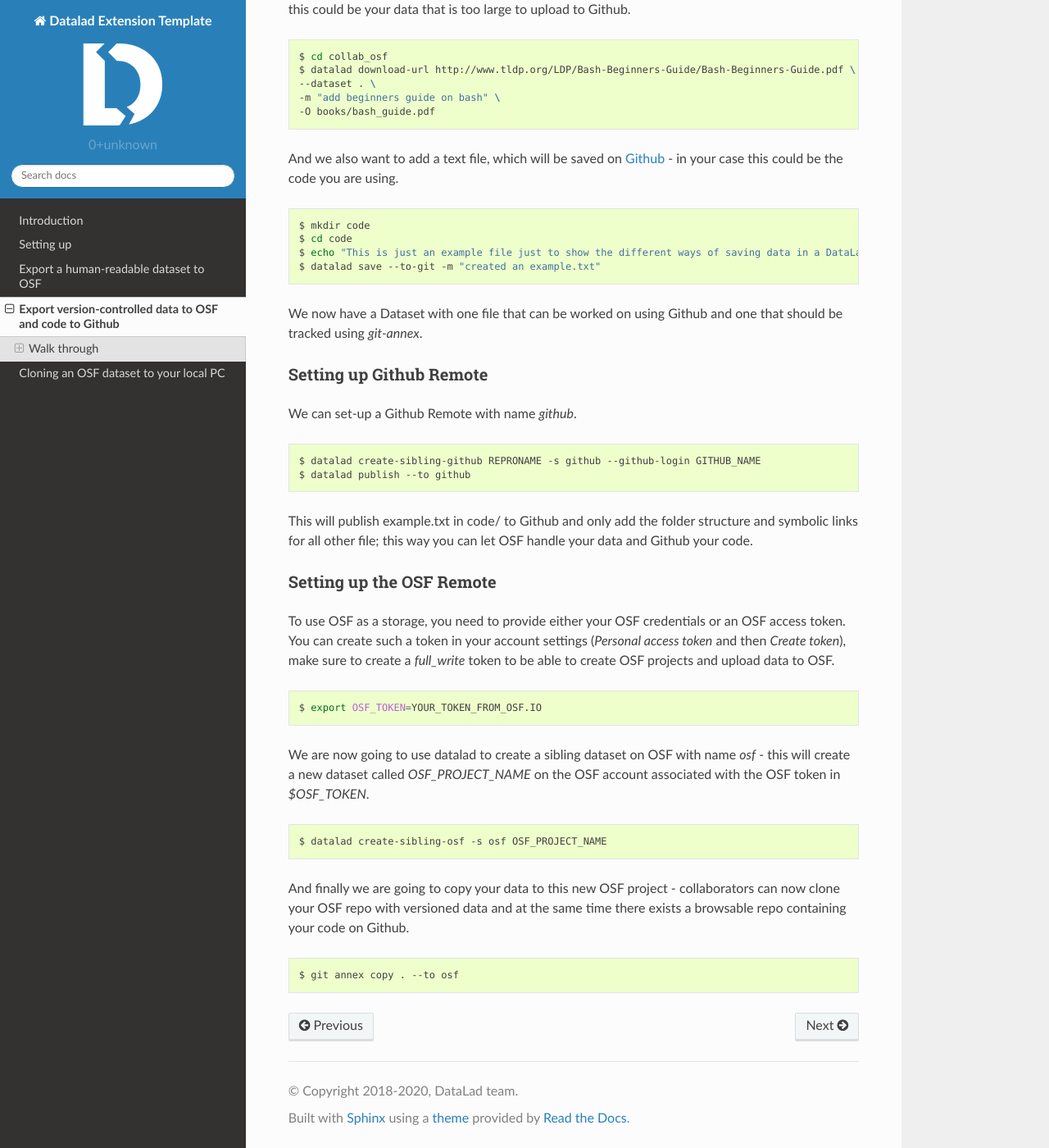
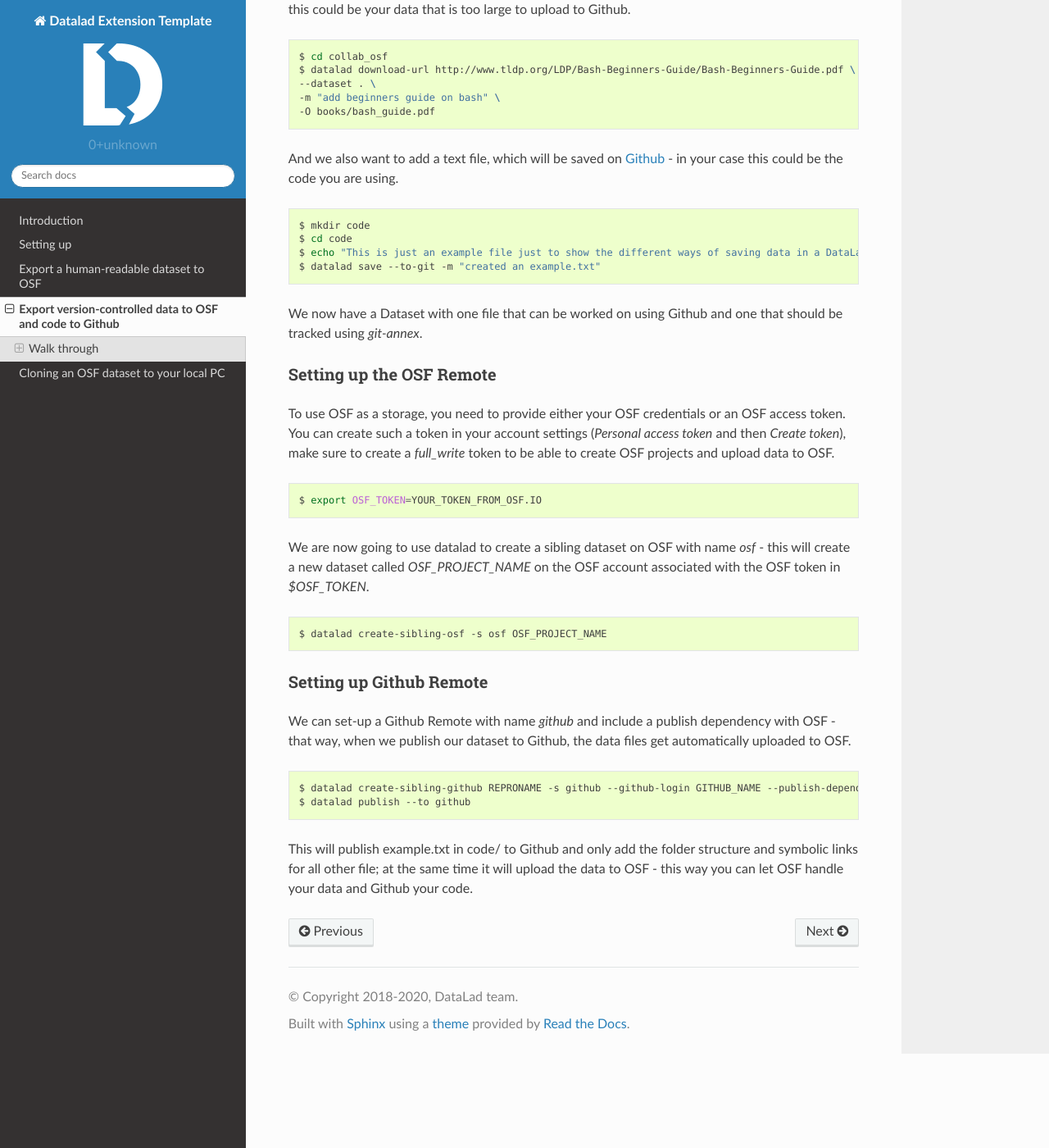
Before and after one commit to datalad/datalad-osf, a Sphinx documentation site: the page built from docs/source/exportdatacode.rst, in a window 1280 px wide and 1400 px high, scrolled down 912 px. Shown: the whole window at 82% size. Built offline with Sphinx 7.4.7 and the Read the Docs theme 2.0.0, drawn with Linux system fonts in a browser that asks for light colours; pages that are not in the unit, such as notebooks, are missing from menus.

Commit message:
publish dependency

```diff
--- a/docs/source/exportdatacode.rst
+++ b/docs/source/exportdatacode.rst
@@ -60,18 +60,6 @@
 We now have a Dataset with one file that can be worked on using Github and one
 that should be tracked using `git-annex`.
 
-Setting up Github Remote
-^^^^^^^^^^^^^^^^^^^^^^^^
-
-We can set-up a Github Remote with name `github`.
-
-.. code-block:: bash
-
-    $ datalad create-sibling-github REPRONAME -s github --github-login GITHUB_NAME
-    $ datalad publish --to github
-
-This will publish example.txt in code/ to Github and only add the folder structure and symbolic links for all other file; this way you can let OSF handle your data and Github your code.
-
 Setting up the OSF Remote
 ^^^^^^^^^^^^^^^^^^^^^^^^^
 
@@ -88,11 +76,18 @@
 
     $ datalad create-sibling-osf -s osf OSF_PROJECT_NAME
 
-And finally we are going to copy your data to this new OSF project - collaborators can now clone your OSF repo with versioned data and at the same time there exists a browsable repo containing your code on Github.
+Setting up Github Remote
+^^^^^^^^^^^^^^^^^^^^^^^^
+
+We can set-up a Github Remote with name `github` and include a publish dependency with OSF - that way, when we publish our dataset to Github, the data files get automatically uploaded to OSF.
 
 .. code-block:: bash
 
-    $ git annex copy . --to osf
+    $ datalad create-sibling-github REPRONAME -s github --github-login GITHUB_NAME --publish-depends osf
+    $ datalad publish --to github
+
+This will publish example.txt in code/ to Github and only add the folder structure and symbolic links for all other file; at the same time it will upload the data to OSF - this way you can let OSF handle your data and Github your code.
+
 
 
 .. _OSF: https://www.osf.io/
```
